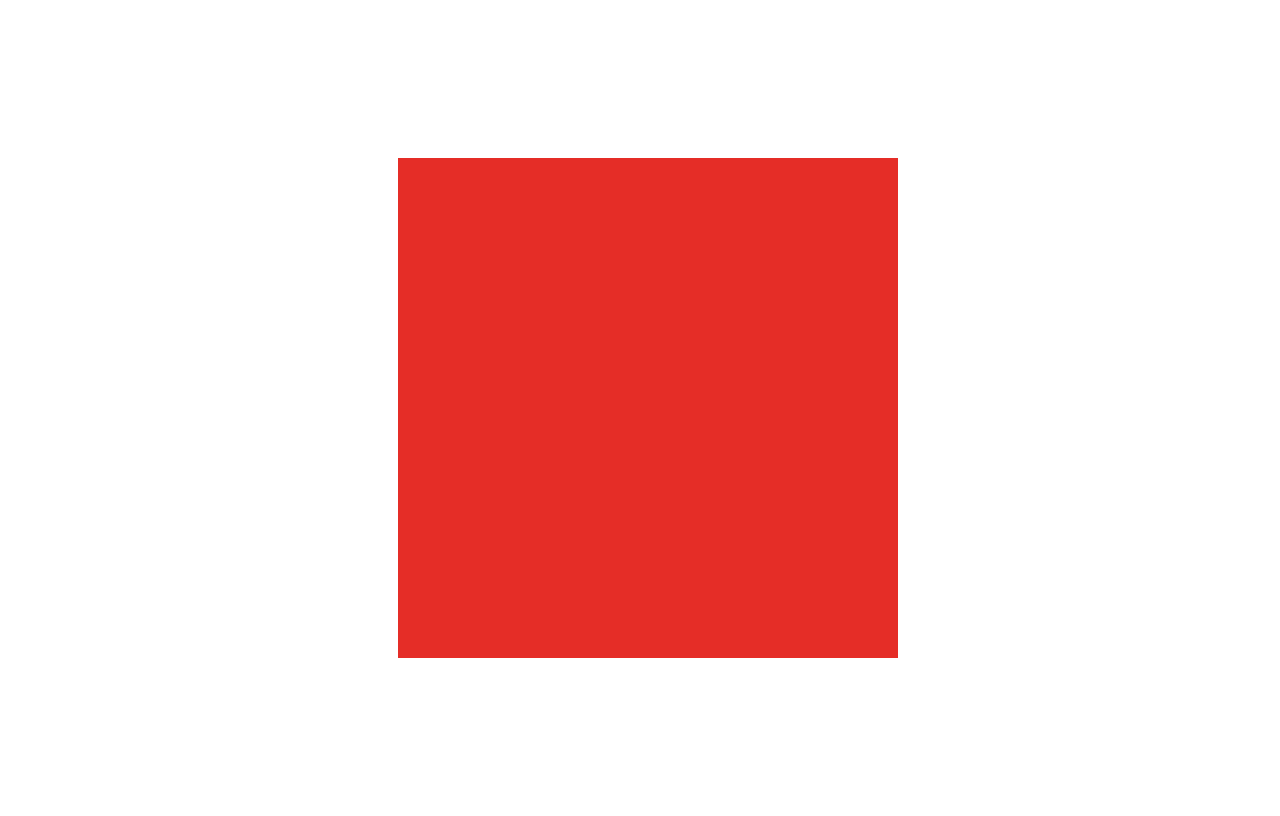
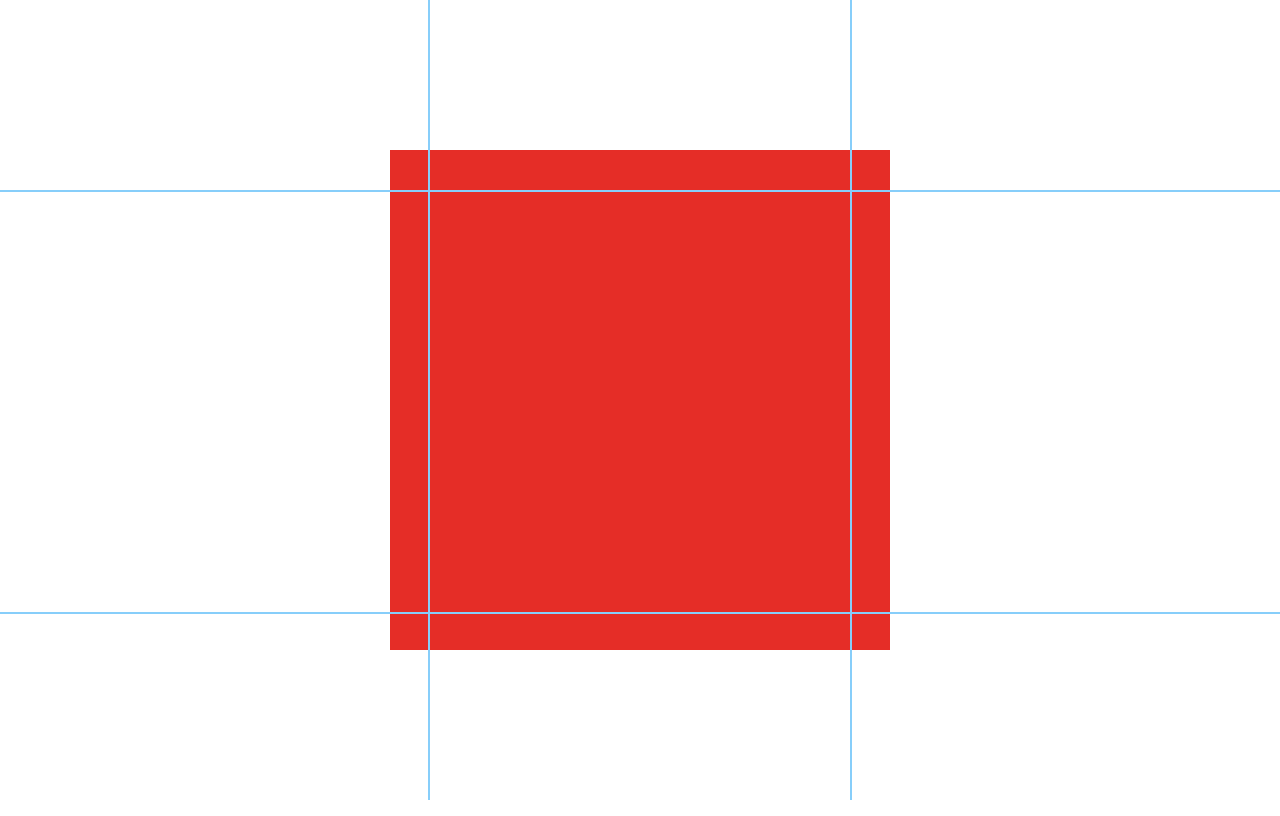
Before and after one commit to tonibardina/IG_post_creator, a website: page src/index.html in a window 1280 px wide. Drawn offline with Linux system fonts and the light colour scheme.

Commit message:
updated code

```diff
--- a/src/index.html
+++ b/src/index.html
@@ -8,6 +8,7 @@
 </head>
 <body>
     <div class="postContainer"></div>
+    <div class="guides"></div>
     <script type="text/javascript" src="./main.js"></script>
 </body>
 </html>
--- a/src/main.css
+++ b/src/main.css
@@ -1,8 +1,10 @@
 :root {
     --active-color: #E52D27;
+    --padding: 80px;
 }
 
 body {
+    margin: 0;
     width: 100vw;
     height: 100vh;
     display: flex;
@@ -16,3 +18,22 @@ body {
     height: 500px;
     background-color: var(--active-color);
 }
+
+.guides {
+    position: absolute;
+    height: 100vh;
+    width: calc(500px - var(--padding));
+    border-right: 2px solid lightskyblue;
+    border-left: 2px solid lightskyblue;
+}
+
+.guides::after {
+    content: '';
+    position: absolute;
+    width: 100vw;
+    height: calc(500px - var(--padding));
+    left: calc((var(--padding)/2 + 50vw - 250px) * -1);
+    top: calc((var(--padding)/2 + 50vh - 250px));
+    border-top: 2px solid lightskyblue;
+    border-bottom: 2px solid lightskyblue;
+}
```
